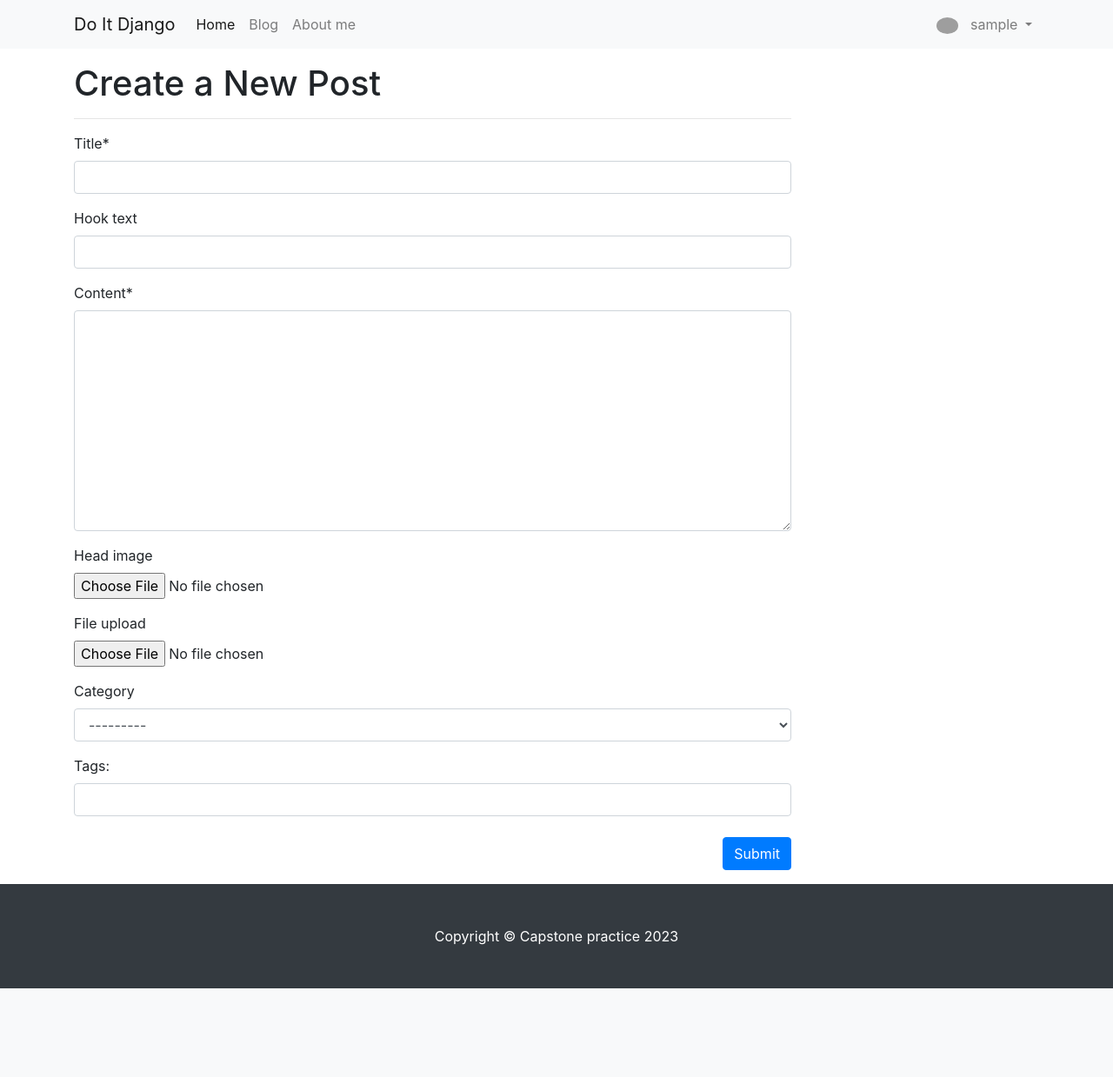
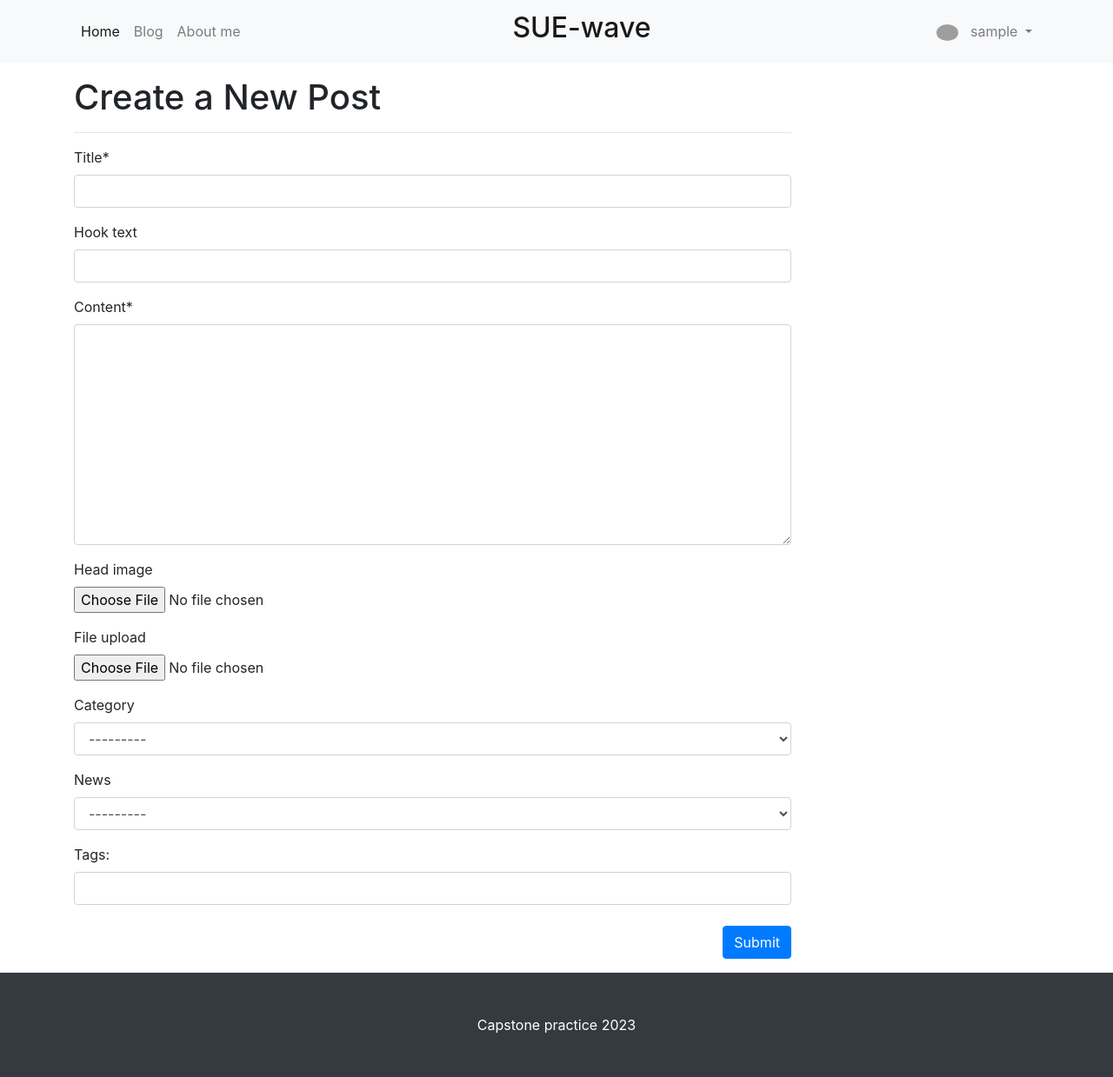
Before and after one commit to kyj119/capstone_django, a Django app: page /blog/create_post/ in a window 1280 px wide. Shown: the whole page at 87% size. Before the commit the page ends 1137 px from the top, so only its background shows below. Run offline with Django 4.2, Linux system fonts and the light colour scheme; the visitor is signed in with stand-in values (Sample User, id 1); data that the repository does not hold is empty; parts of the project's set-up code (start-up, migrations or seed data) failed here and were passed over; some libraries are stand-ins or nearby versions; grey boxes are pictures that could not be loaded.

Commit message:
sue-project

```diff
--- a/blog/models.py
+++ b/blog/models.py
@@ -4,7 +4,6 @@ from markdownx.models import MarkdownxField
 from markdownx.utils import markdown
 from datetime import timedelta
 import os
-
 
 class Category(models.Model):
     name = models.CharField(max_length=50, unique=True)
@@ -29,6 +28,20 @@ class Tag(models.Model):
     def get_absolute_url(self):
         return f'/blog/tag/{self.slug}/'
 
+class News(models.Model):
+    name = models.CharField(max_length=50, unique=True)
+    slug = models.SlugField(max_length=200, unique=True, allow_unicode=True) #allow_unicode 한글 가능하게하는 코드
+    category = models.ManyToManyField(Category, null=True, blank=True, related_name='category')
+
+    def __str__(self):
+        return self.name
+
+    def get_absolute_url(self):
+        return f'/blog/news/{self.slug}/'
+
+    class Meta:
+        verbose_name_plural = 'News' #목록 이름 바꾸기
+
 class Post(models.Model):
     title = models.CharField(max_length=50)
     hook_text = models.CharField(max_length=100,blank=True)
@@ -41,7 +54,8 @@ class Post(models.Model):
     updated_at = models.DateTimeField(auto_now=True)
 
     author = models.ForeignKey(User, null=True, on_delete=models.SET_NULL) #CASCADE 사용자의 탈퇴와 같이 글이 지워짐 SET_NULL NULL로 초기화 해줌(NULL=True 추가 필요)
-    category =models.ForeignKey(Category, null=True, blank=True, on_delete=models.SET_NULL)
+    category = models.ForeignKey(Category, null=True, blank=True, on_delete=models.SET_NULL)
+    news = models.ForeignKey(News, null=True, blank=True, on_delete=models.SET_NULL)
     tags = models.ManyToManyField(Tag, blank=True)
 
     def __str__(self):
--- a/blog/templates/blog/base.html
+++ b/blog/templates/blog/base.html
@@ -10,6 +10,7 @@
 
 <body>
 {% include 'blog/navbar.html' %}
+{% include 'blog/navbar2.html' %}
 <div class="container">
     <div class="row my-3">
         <div class="col-md-8 col-lg-9" id="main_area">
--- a/blog/templates/blog/footer.html
+++ b/blog/templates/blog/footer.html
@@ -1,5 +1,5 @@
 <footer class="py-5 bg-dark">
   <div class="container">
-    <p class="m-0 text-center text-white">Copyright &copy; Capstone practice 2023</p>
+    <p class="m-0 text-center text-white">Capstone practice 2023</p>
   </div>
 </footer>
--- a/blog/templates/blog/navbar.html
+++ b/blog/templates/blog/navbar.html
@@ -1,17 +1,11 @@
 {% load socialaccount %}
 <nav class="navbar navbar-expand-lg navbar-light bg-light">
     <div class="container">
-        <a class="navbar-brand" href="/">Do It Django</a>
-        <button class="navbar-toggler" type="button" data-toggle="collapse" data-target="#navbarNavDropdown"
-                aria-controls="navbarNavDropdown" aria-expanded="false" aria-label="Toggle navigation">
-            <span class="navbar-toggler-icon"></span>
-        </button>
-        <div class="collapse navbar-collapse" id="navbarNavDropdown">
+        <div class="collapse navbar-collapse d-flex justify-content-between" id="navbarNavDropdown">
             <ul class="navbar-nav">
                 <li class="nav-item active">
                     <a class="nav-link" href="/">Home</a>
                 </li>
-
                 <li class="nav-item">
                     <a class="nav-link" href="/blog/">Blog</a>
                 </li>
@@ -19,7 +13,13 @@
                     <a class="nav-link" href="/about_me/">About me</a>
                 </li>
             </ul>
-            <ul class="navbar-nav ml-auto">
+        <a class="navbar-brand font-weight-bolder fs-30" href="/"><h2>SUE-wave</h2></a>
+        <button class="navbar-toggler" type="button" data-toggle="collapse" data-target="#navbarNavDropdown"
+                aria-controls="navbarNavDropdown" aria-expanded="false" aria-label="Toggle navigation">
+        <span class="navbar-toggler-icon"></span>
+        </button>
+            <!--로그인배너-->
+            <ul class="navbar-nav">
                 {% if user.is_authenticated %}
                 <li class="nav-item dropdown">
                     <a class="nav-link dropdown-toggle" href="#" role="button" data-toggle="dropdown"
--- a/blog/templates/blog/post_list.html
+++ b/blog/templates/blog/post_list.html
@@ -2,7 +2,6 @@
 {% block main_area %}
 {% if user.is_authenticated %}
 {% if user.is_superuser or user.is_staff %}
-
 <a type="button" href="/blog/create_post/" class="btn btn-info btn-sm float-right"><i class="fas fa-pen"></i>&nbsp New Post</a>
 {% endif %}
 {% endif %}
--- a/blog/urls.py
+++ b/blog/urls.py
@@ -9,6 +9,8 @@ urlpatterns = [
     path('create_post/', views.PostCreate.as_view()),
     path('tag/<str:slug>/', views.tag_page),
     path('category/<str:slug>/', views.category_page),
+    path('news/<str:slug>/', views.news_page),
+    path('news_category/<str:slug1>/<str:slug2>/', views.news_category_page),
     path('<int:pk>/new_comment/', views.new_comment),
     path('<int:pk>/', views.PostDetail.as_view()),
     path('', views.PostList.as_view()),
--- a/blog/views.py
+++ b/blog/views.py
@@ -2,7 +2,7 @@ from django.db.models import Q
 from django.shortcuts import render
 from django.utils.text import slugify
 from django.core.exceptions import PermissionDenied
-from .models import Post, Category, Tag, Comment
+from .models import Post, Category, Tag, Comment, News
 from django.views.generic import ListView, DetailView, CreateView, UpdateView
 from django.contrib.auth.mixins import LoginRequiredMixin, UserPassesTestMixin
 from django.shortcuts import render, redirect, get_object_or_404
@@ -20,12 +20,14 @@ class PostList(ListView):
         context = super(PostList, self).get_context_data()
         context['categories'] = Category.objects.all()
         context['no_category_post_count'] = Post.objects.filter(category=None).count()
+        context['news1'] = News.objects.get(id=1)
+        context['news2'] = News.objects.get(id=2)
+        context['news3'] = News.objects.get(id=3)
         return context
-
 
 class PostCreate(LoginRequiredMixin, UserPassesTestMixin, CreateView):
     model = Post
-    fields = ['title', 'hook_text', 'content', 'head_image', 'file_upload', 'category']
+    fields = ['title', 'hook_text', 'content', 'head_image', 'file_upload', 'category', 'news']
 
     def test_func(self):
         return self.request.user.is_superuser or self.request.user.is_staff
@@ -55,7 +57,7 @@ class PostCreate(LoginRequiredMixin, UserPassesTestMixin, CreateView):
 
 class PostUpdate(LoginRequiredMixin, UpdateView):
     model = Post
-    fields = ['title', 'hook_text', 'content', 'head_image', 'file_upload', 'category']
+    fields = ['title', 'hook_text', 'content', 'head_image', 'file_upload', 'category', 'news']
     template_name ='blog/post_update_form.html'
 
     def dispatch(self, request, *args, **kwargs):
@@ -101,9 +103,13 @@ class PostDetail(DetailView):
         context['categories'] = Category.objects.all()
         context['no_category_post_count'] = Post.objects.filter(category=None).count()
         context['comment_form'] = CommentForm
+        context['news1'] = News.objects.get(id=1)
+        context['news2'] = News.objects.get(id=2)
+        context['news3'] = News.objects.get(id=3)
         return context
 
 def category_page(request, slug):
+
     if slug == 'no_category':
         category = '미분류'
         post_list = Post.objects.filter(category=None)
@@ -119,6 +125,61 @@ def category_page(request, slug):
             'categories': Category.objects.all(),
             'no_category_post_count': Post.objects.filter(category=None).count(),
             'category': category,
+            'news1': News.objects.get(id=1),
+            'news2': News.objects.get(id=2),
+            'news3': News.objects.get(id=3),
+        }
+    )
+
+def news_page(request, slug):
+    if slug == 'no_news':
+        news = '미분류'
+        post_list = Post.objects.filter(news=None)
+    else:
+        news = News.objects.get(slug=slug)
+        post_list = Post.objects.filter(news=news)
+
+    return render(
+        request,
+        'blog/post_list.html',
+        {
+            'post_list': post_list,
+            'categories': Category.objects.all(),
+            'no_category_post_count': Post.objects.filter(category=None).count(),
+            'news': news,
+            'news1': News.objects.get(id=1),
+            'news2': News.objects.get(id=2),
+            'news3': News.objects.get(id=3),
+        }
+    )
+
+def news_category_page(request, slug1, slug2):
+    if slug1 == 'no_news':
+        news = '미분류'
+        news_list = Post.objects.filter(news=None)
+    else:
+        news = News.objects.get(slug=slug1)
+        news_list = Post.objects.filter(news=news)
+
+    if slug2 == 'no_category':
+        category = '미분류'
+        post_list = news_list.filter(category=None)
+    else:
+        category = Category.objects.get(slug=slug2)
+        post_list = news_list.filter(category=category)
+
+    return render(
+        request,
+        'blog/post_list.html',
+        {
+            'post_list': post_list,
+            'categories': Category.objects.all(),
+            'no_category_post_count': Post.objects.filter(category=None).count(),
+            'category': category,
+            'news': news,
+            'news1': News.objects.get(id=1),
+            'news2': News.objects.get(id=2),
+            'news3': News.objects.get(id=3),
         }
     )
 
@@ -134,6 +195,9 @@ def tag_page(request, slug):
             'categories': Category.objects.all(),
             'no_category_post_count': Post.objects.filter(category=None).count(),
             'tag': tag,
+            'news1': News.objects.get(id=1),
+            'news2': News.objects.get(id=2),
+            'news3': News.objects.get(id=3),
         }
     )
 
--- a/do_it_django_prj/settings.py
+++ b/do_it_django_prj/settings.py
@@ -11,7 +11,9 @@ https://docs.djangoproject.com/en/4.2/ref/settings/
 """
 
 import os
+import pymysql
 from pathlib import Path
+
 
 # Build paths inside the project like this: BASE_DIR / 'subdir'.
 BASE_DIR = Path(__file__).resolve().parent.parent
@@ -89,6 +91,7 @@ WSGI_APPLICATION = 'do_it_django_prj.wsgi.application'
 # Database
 # https://docs.djangoproject.com/en/4.2/ref/settings/#databases
 
+pymysql.install_as_MySQLdb()
 DATABASES = {
     'default': {
         'ENGINE': 'django.db.backends.sqlite3',
--- a/single_pages/templates/single_pages/landing.html
+++ b/single_pages/templates/single_pages/landing.html
@@ -16,8 +16,6 @@
                 <div class="col-lg-6">
                     <h1>Capstone Sue | Wave</h1>
                     <h2>뉴스 요약 사이트</h2>
-                    <h3>Portfolio</h3>
-                    <h4>제작중입니다.</h4>
                 </div>
                 <div class="col-lg-5">
                     <h2>Blog - Recent posts</h2>
```
Also changed, not shown: blog/admin.py (+7 -3 lines), blog/templates/blog/navbar2.html (added, +58 -0 lines). Lines whose indentation alone changed are shown as unchanged.
